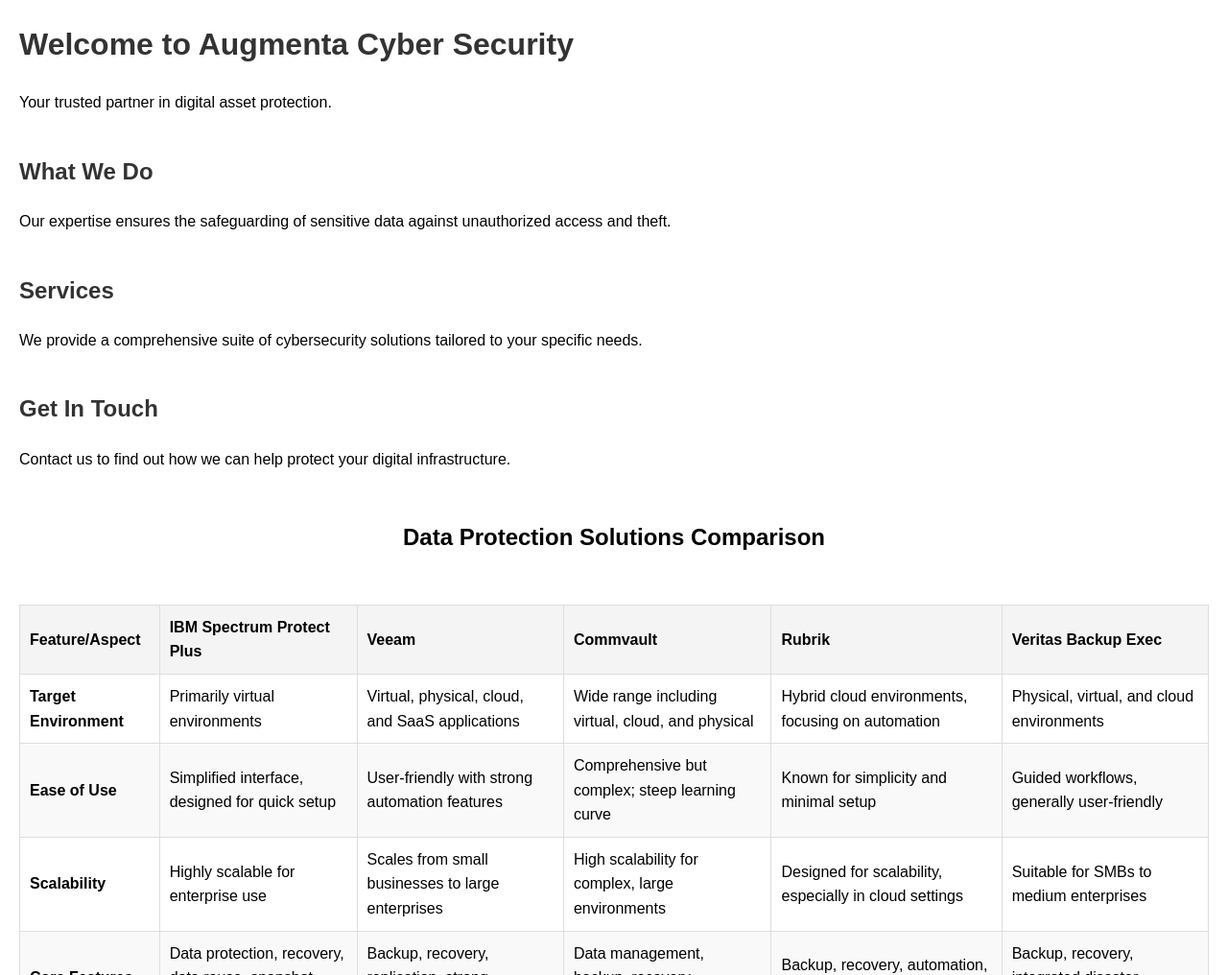
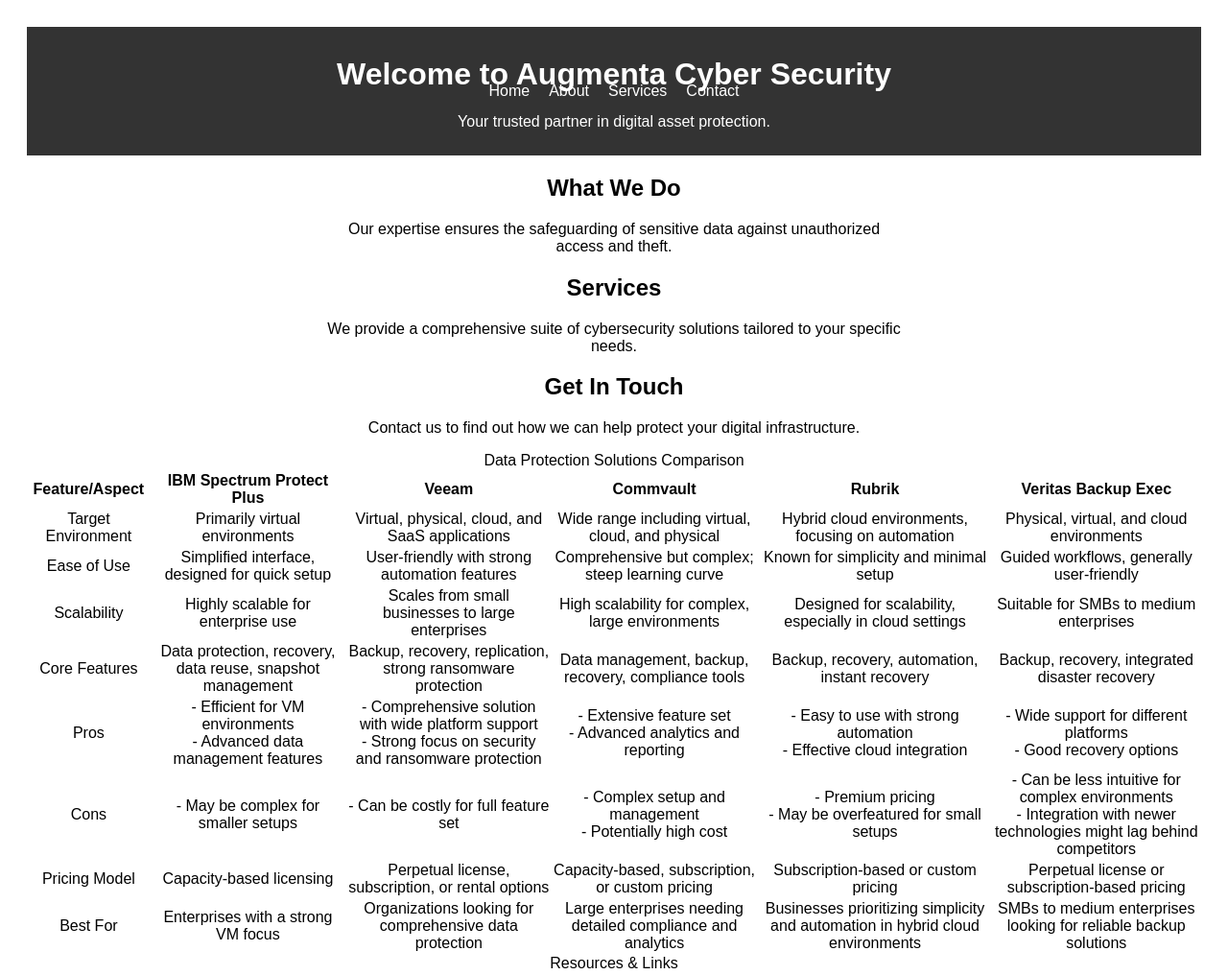
Before and after one commit to skunkworksza/Augmenta.io, a plain HTML site: page index.html in a window 1280 px wide. Shown: the top 1016 px of the page at 96% size. Drawn offline with Linux system fonts and the light colour scheme.

Commit message:
Update index.html

```diff
--- a/index.html
+++ b/index.html
@@ -1,6 +1,5 @@
 <!DOCTYPE html>
 <html lang="en">
-
 <head>
 <meta charset="UTF-8">
 <meta name="viewport" content="width=device-width, initial-scale=1.0">
@@ -8,83 +7,72 @@
 <style>
   body {
     font-family: Arial, sans-serif;
-            line-height: 1.6;
-            margin: 20px;
+    text-align: center;
+    padding: 20px;
   }
-
-        header, section, footer {
-            margin-bottom: 40px;
+  .container {
+    max-width: 600px;
+    margin: 0 auto;
   }
-
-        h1, h2 {
-            color: #333;
+  header {
+    background-color: #333;
+    color: #fff;
+    padding: 10px 0;
+    position: relative;
   }
-
-        p {
-            margin: 10px 0;
+  nav {
+    position: absolute;
+    top: 50%;
+    left: 50%;
+    transform: translate(-50%, -50%);
   }
-
-        .divider {
-            margin: 50px 0;
-            text-align: center;
-            font-size: 24px;
-            font-weight: bold;
+  nav ul {
+    list-style: none;
+    padding: 0;
+    margin: 0;
+    display: flex;
   }
-        table {
-            width: 100%;
-            border-collapse: collapse;
-            margin-top: 20px;
+  nav ul li {
+    margin: 0 10px;
   }
-
-        table, th, td {
-            border: 1px solid #ddd;
+  nav ul li a {
+    color: #fff;
+    text-decoration: none;
+    transition: color 0.3s ease;
   }
-
-        th, td {
-            padding: 10px;
-            text-align: left;
-        }
-
-        th {
-            background-color: #f4f4f4;
-        }
-
-        tr:nth-child(even) {
-            background-color: #f9f9f9;
-        }
-
-        .highlight {
-            font-weight: bold;
-        }
-
-        footer {
-            text-align: center;
-            margin-top: 40px;
-            padding-top: 20px;
-            border-top: 1px solid #eee;
+  nav ul li a:hover {
+    color: #ffd700;
   }
 </style>
 </head>
 <body>
 <header>
+  <nav>
+    <ul>
+      <li><a href="#">Home</a></li>
+      <li><a href="#">About</a></li>
+      <li><a href="#">Services</a></li>
+      <li><a href="#">Contact</a></li>
+    </ul>
+  </nav>
+  <div class="container">
     <h1>Welcome to Augmenta Cyber Security</h1>
     <p>Your trusted partner in digital asset protection.</p>
+  </div>
 </header>
-
-    <section>
+<div class="container">
   <h2>What We Do</h2>
   <p>Our expertise ensures the safeguarding of sensitive data against unauthorized access and theft.</p>
-    </section>
 
-    <section>
   <h2>Services</h2>
   <p>We provide a comprehensive suite of cybersecurity solutions tailored to your specific needs.</p>
-    </section>
 
-    <section>
   <h2>Get In Touch</h2>
   <p>Contact us to find out how we can help protect your digital infrastructure.</p>
-    </section>
+</div>
+</body>
+</html>
+
 
     <div class="divider">Data Protection Solutions Comparison</div>
 
```
Lines whose indentation alone changed are shown as unchanged.
